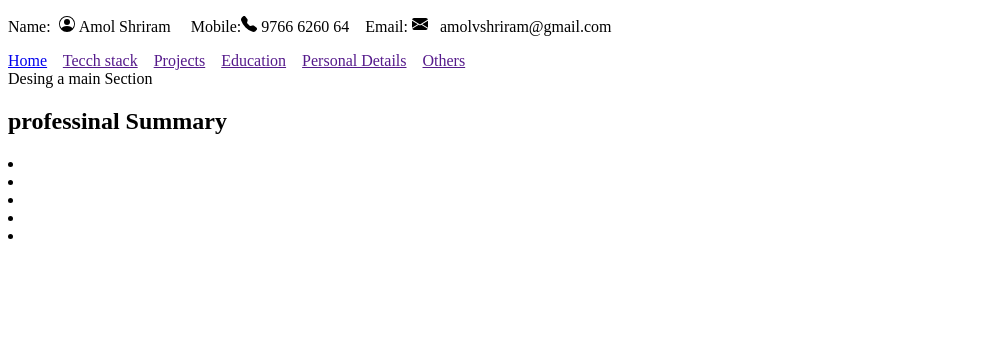
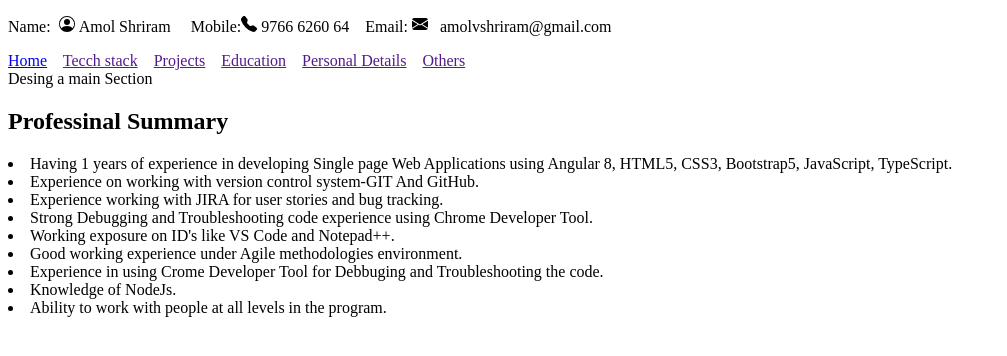
Before and after one commit to AmolvShriram/my-profile, a plain HTML site: page index.html in a window 1280 px wide. Shown: the whole page, without its empty margins (0-1007 px from the left). Drawn offline with Linux system fonts and the light colour scheme.

Commit message:
Define a index page structure. Also add header and navigation section.
Define a index page structure. Also add header and navigation section.

```diff
--- a/index.html
+++ b/index.html
@@ -31,12 +31,16 @@
     <section>
         <!-- Home Section -->
         <section id="home">
-            <h2> professinal Summary</h2>
-            <li></li>
-            <li></li>
-            <li></li>
-            <li></li>
-            <li></li>
+            <h2> Professinal Summary</h2>
+            <li> Having 1 years of experience in developing Single page Web Applications using Angular 8, HTML5, CSS3, Bootstrap5, JavaScript, TypeScript.</li>
+            <li>Experience on working with version control system-GIT And GitHub.</li>
+            <li>Experience working with JIRA for user stories and bug tracking.</li>
+            <li>Strong Debugging and Troubleshooting code experience using Chrome Developer Tool.</li>
+            <li>Working exposure on ID's like VS Code and Notepad++.</li>
+            <li>Good working experience under Agile methodologies environment.</li>
+            <li>Experience in using Crome Developer Tool for Debbuging and Troubleshooting the code.</li>
+            <li>Knowledge of NodeJs.</li>
+            <li>Ability to work with people at all levels in the program.</li>
         </section>
     </section>
     <!-- Footer Section -->
```
